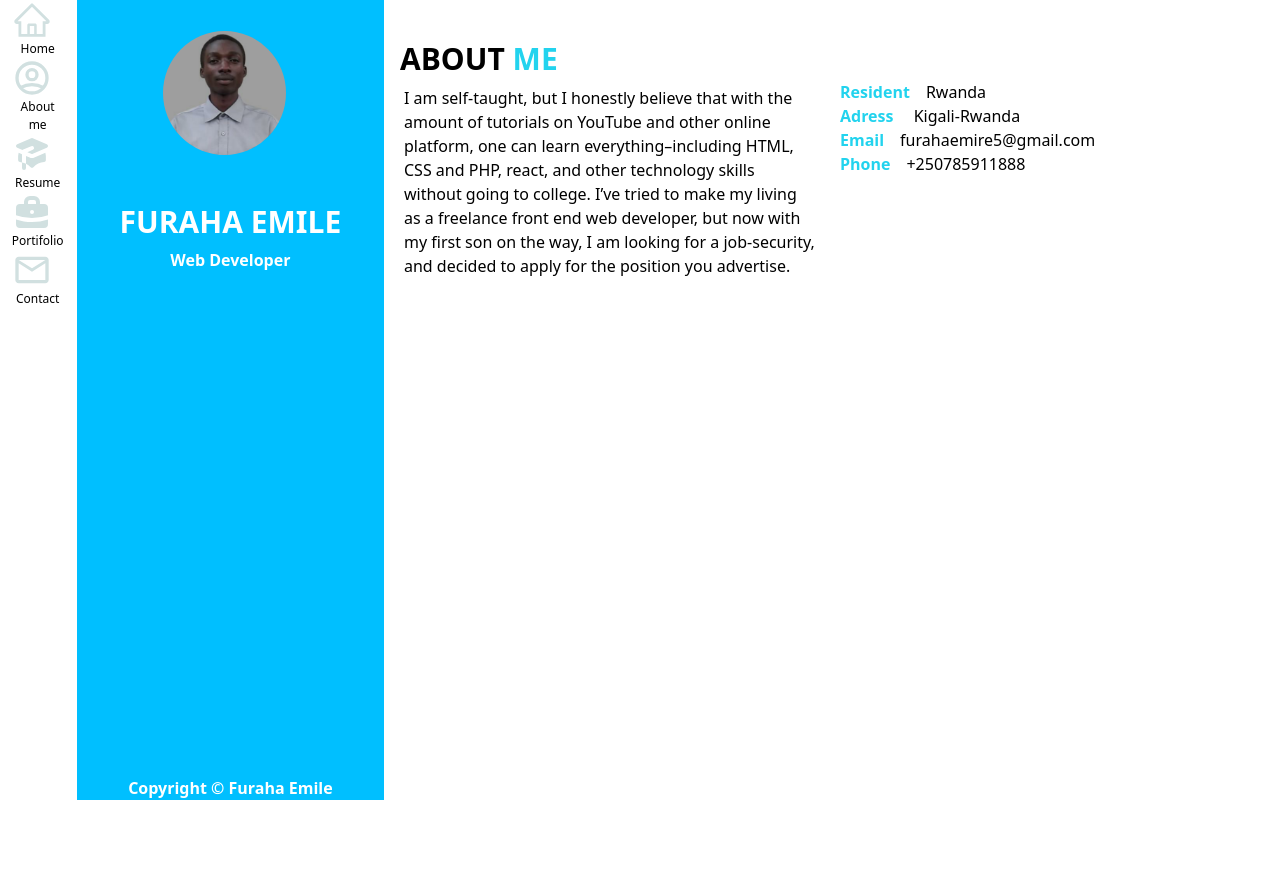
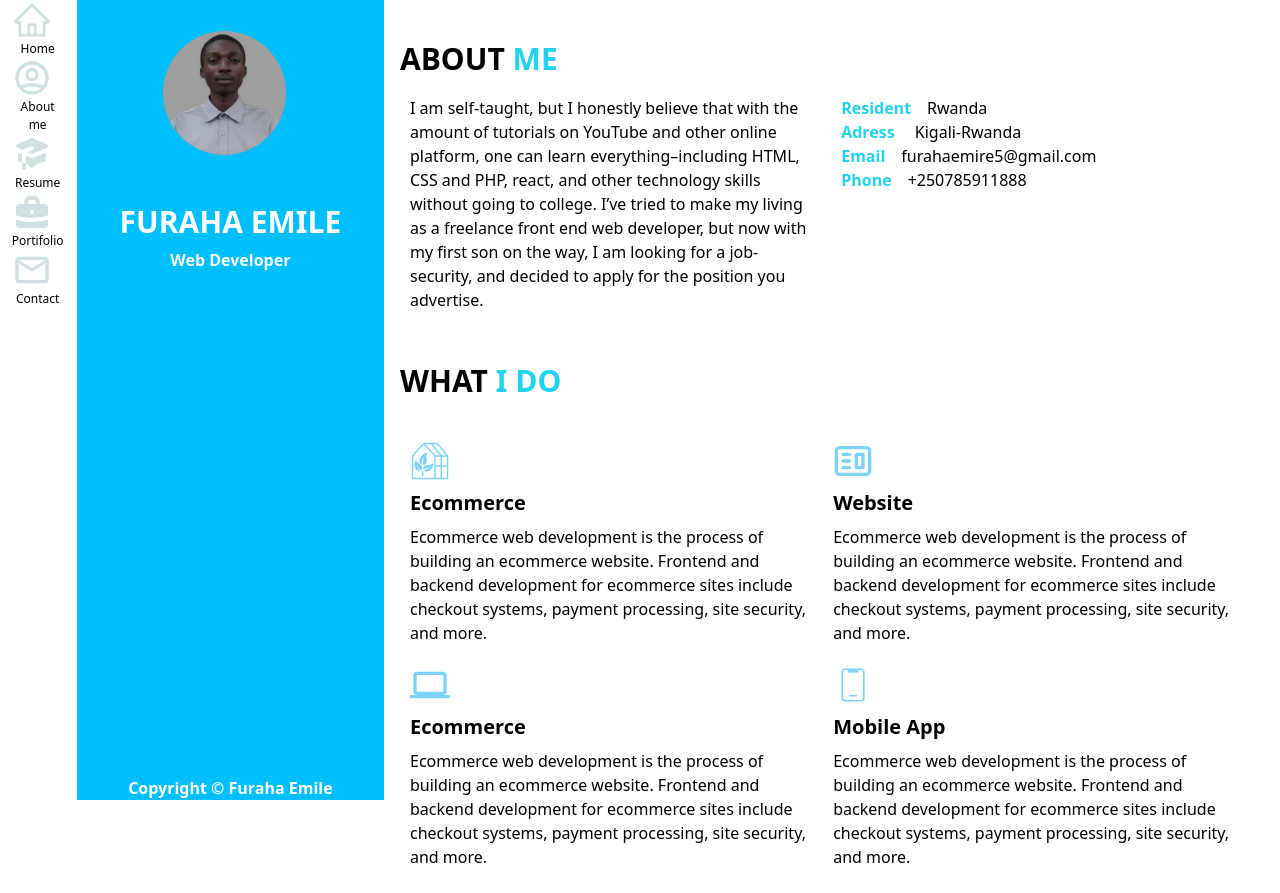
Before and after one commit to furahaemire/Furaha-Emile-PW, a React (Create React App) app: page /about in a window 1280 px wide. Built offline with nearby package versions, Linux system fonts and the light colour scheme.

Commit message:
changes code

```diff
--- a/src/pages/About.jsx
+++ b/src/pages/About.jsx
@@ -11,14 +11,14 @@ function About() {
   return (
     <div>
       <Navbar />
-      <div class="row">
       <div class="right">
-
-          <div class="col3">
-            <h3 class="mb-2 text-3xl font-medium leading-tight text-primary ml-4 mt-10">
+        <div class="container ml-4">{/* about me section */}
+          <h3 class="mb-2 text-3xl font-medium leading-tight text-primary  mt-10">
             <b>ABOUT<b class="text-cyan-400 font-black"> ME </b></b>
           </h3>
-            <p class="ml-4 mr-4">I am self-taught, but I honestly
+
+          <div class="card">
+            <p class="">I am self-taught, but I honestly
               believe that with the amount of tutorials on YouTube and other online platform, one can
               learn everything–including HTML, CSS and PHP, react, and other technology skills without
               going to college. I’ve tried to make my living as a freelance front end web developer,
@@ -27,28 +27,64 @@ function About() {
             </p>
           </div>
 
-          <div class="col4  mt-20">
-            <div class="mb-13">
+          <div class="card">
             <p class="text-black"> <b class="text-cyan-400 font-black ml-2 mr-4">Resident</b>Rwanda</p>
             <p class="text-black"> <b class="text-cyan-400 font-black ml-2 mr-4">Adress</b> Kigali-Rwanda</p>
             <p class="text-black"> <b class="text-cyan-400 font-black ml-2 mr-4">Email</b>furahaemire5@gmail.com</p>
             <p class="text-black"> <b class="text-cyan-400 font-black ml-2 mr-4">Phone</b>+250785911888</p>
           </div>
-            <b />
-
-          </div>
         </div>
 
 
+        <h3 class="mb-2 text-3xl font-medium leading-tight text-primary ml-4 mt-10 mb-8">
+          <b>WHAT<b class="text-cyan-400 font-black"> I DO </b></b>
+        </h3>
 
+        <div class="container ml-4"> {/* what i do  */}
+        <div class="card">
+        <IconContext.Provider value={{ size: '2.5rem', color: '#7dd3fc', }}>
+                <GiGreenhouse />
+                <p class="text-xl font-black mt-2  mb-2">Ecommerce</p>
+                <p>Ecommerce web development is the process of building an ecommerce website.
+                  Frontend and backend development for ecommerce sites include checkout systems,
+                  payment processing, site security, and more.
+                </p>
+              </IconContext.Provider>
+          </div>
 
+          <div class="card">
+          <IconContext.Provider value={{ size: '2.5rem', color: '#7dd3fc', }}>
+                <CgWebsite />
+                <p class="text-xl font-black mt-2  mb-2">Website</p>
+                <p>Ecommerce web development is the process of building an ecommerce website.
+                  Frontend and backend development for ecommerce sites include checkout systems,
+                  payment processing, site security, and more.
+                </p>
+              </IconContext.Provider>
+          </div>
 
+          <div class="card">
+          <IconContext.Provider value={{ size: '2.5rem', color: '#7dd3fc', }}>
+                <MdOutlineComputer />
+                <p class="text-xl font-black mt-2  mb-2">Ecommerce</p>
+                <p>Ecommerce web development is the process of building an ecommerce website.
+                  Frontend and backend development for ecommerce sites include checkout systems,
+                  payment processing, site security, and more.
+                </p>
+              </IconContext.Provider>
+          </div>
 
-
-
-
-
-
+          <div class="card">
+          <IconContext.Provider value={{ size: '2.5rem', color: '#7dd3fc', }}>
+                <CiMobile3 />
+                <p class="text-xl font-black mt-2  mb-2">Mobile App</p>
+                <p>Ecommerce web development is the process of building an ecommerce website.
+                  Frontend and backend development for ecommerce sites include checkout systems,
+                  payment processing, site security, and more.
+                </p>
+              </IconContext.Provider>
+          </div>
+        </div>
 
       </div>
     </div>
--- a/src/style/index.css
+++ b/src/style/index.css
@@ -1,4 +1,9 @@
-
+.card{
+    float: left;
+    width: 45%;
+    margin: 10px;
+    transition: 0.3s;
+  }
 .center{
     margin-left: 15%;
     text-align: center;
@@ -23,18 +28,8 @@
 
 }
 
-.col3 {
-    width: 50%;
-    float: left;
-    bottom: 0%;
-}
-
-.col4 {
-    width: 50%;
-    float: right;
-    height: 100%;
-    padding-bottom: 80%;
-
+.container {
+    width: 100%;
 }
 
 .right {
@@ -71,9 +66,6 @@
     margin-top: 10%;
 }
 
-.col3 h1 {
-    margin-left: 20px;
-}
 
 .col3 p {
     margin-left: 20px;
@@ -123,7 +115,7 @@ button:hover{
     clear: both;
 }
 
-.row:after {
+.container:after {
     content: "";
     display: table;
     clear: both;
```
Lines whose indentation alone changed are shown as unchanged.
